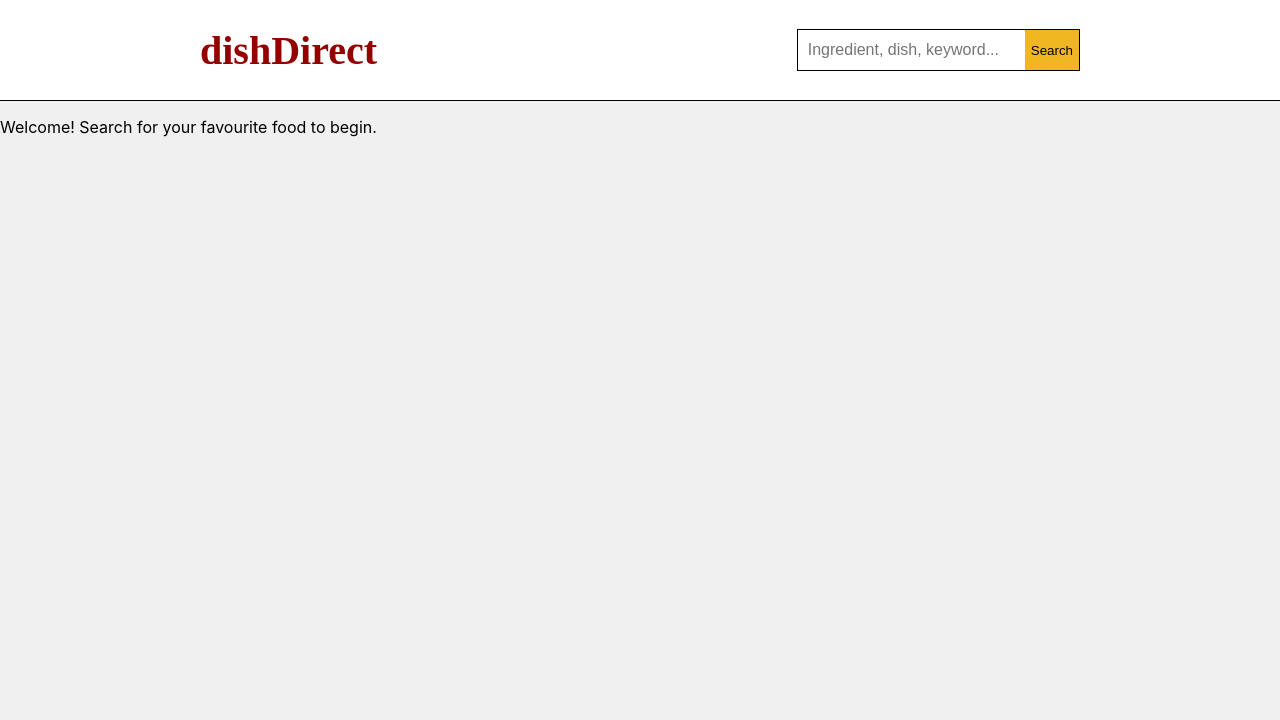
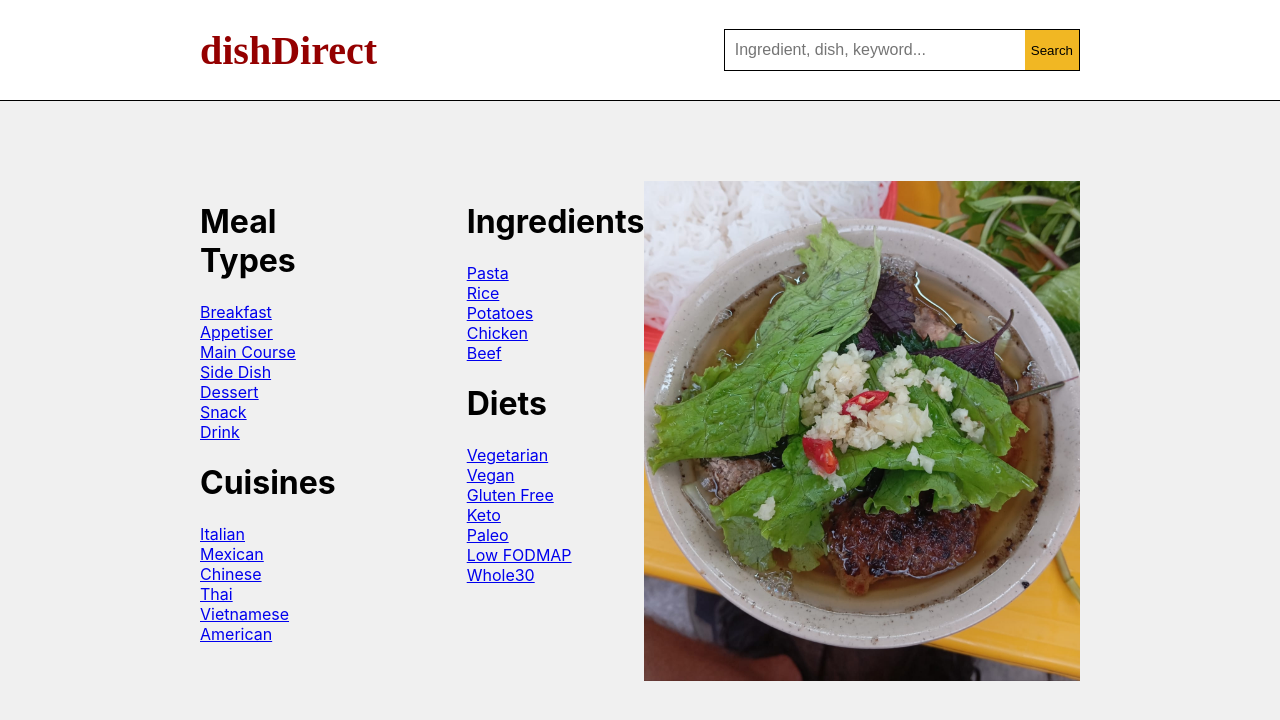
Before and after one commit to dtobrien23/dish-direct, a React (Create React App) app in the folder client/: page / in a window 1280 px wide. Shown: the top 720 px of the page. Built offline with nearby package versions, Linux system fonts and the light colour scheme.

Commit message:
Flesh out Home page and modify API calls to allow for different query types

```diff
--- a/client/public/index.html
+++ b/client/public/index.html
@@ -24,7 +24,7 @@
       work correctly both with client-side routing and a non-root public URL.
       Learn how to configure a non-root public URL by running `npm run build`.
     -->
-    <title>React App</title>
+    <title>DishDirect - find your favourite recipes</title>
   </head>
   <body>
     <noscript>You need to enable JavaScript to run this app.</noscript>
--- a/client/src/AppContext.js
+++ b/client/src/AppContext.js
@@ -10,14 +10,14 @@ export const AppProvider = ({ children }) => {
   const [searchQuery, setSearchQuery] = useState("");
   const [recipesToShow, setRecipesToShow] = useState(30);
 
-  const handleSearch = () => {
-    console.log(searchQuery);
+  // searchQuery as a parameter to bypass asynchronous state variable updates
+  const handleSearch = (searchQuery, param = "query") => {
     fetch("/search", {
       method: "POST",
       headers: {
         "Content-Type": "application/json",
       },
-      body: JSON.stringify({ query: searchQuery }),
+      body: JSON.stringify({ [param]: searchQuery }),
     })
       .then((response) => response.json())
       .then((data) => {
--- a/client/src/components/Navbar.js
+++ b/client/src/components/Navbar.js
@@ -38,7 +38,7 @@ const Navbar = () => {
         <form
           onSubmit={(event) => {
             event.preventDefault();
-            handleSearch();
+            handleSearch(searchQuery);
             navigate("/recipes");
           }}
           style={{
@@ -58,6 +58,7 @@ const Navbar = () => {
             placeholder="Ingredient, dish, keyword..."
             style={{
               height: "100%",
+              width: "300px",
               outline: "none",
               padding: "0 10px 0 10px",
               border: "none",
--- a/client/src/pages/Home.js
+++ b/client/src/pages/Home.js
@@ -1,12 +1,133 @@
 import React from "react";
 import Navbar from "../components/Navbar";
+import { Link } from "react-router-dom";
+import { useAppContext } from "../AppContext";
 import "../App.css";
 
 const Home = () => {
+  const { setSearchQuery, handleSearch } = useAppContext();
+
+  const mealTypes = [
+    "Breakfast",
+    "Appetiser",
+    "Main Course",
+    "Side Dish",
+    "Dessert",
+    "Snack",
+    "Drink",
+  ];
+
+  const cuisines = [
+    "Italian",
+    "Mexican",
+    "Chinese",
+    "Thai",
+    "Vietnamese",
+    "American",
+  ];
+
+  const ingredients = ["Pasta", "Rice", "Potatoes", "Chicken", "Beef"];
+
+  const diets = [
+    "Vegetarian",
+    "Vegan",
+    "Gluten Free",
+    "Keto",
+    "Paleo",
+    "Low FODMAP",
+    "Whole30",
+  ];
+
   return (
     <div>
       <Navbar />
-      <p>Welcome! Search for your favourite food to begin.</p>
+      <div
+        id="homepage-container"
+        style={{
+          display: "flex",
+          flexDirection: "row",
+          justifyContent: "space-between",
+          margin: "80px 200px",
+        }}
+      >
+        <div
+          id="options-list-container"
+          style={{
+            display: "flex",
+            flexDirection: "row",
+          }}
+        >
+          <div id="options-list-1" style={{ marginRight: "125px" }}>
+            <h1>Meal Types</h1>
+            {mealTypes.map((type) => (
+              <>
+                <Link
+                  to="/recipes"
+                  onClick={() => {
+                    setSearchQuery(type);
+                    handleSearch(type, "type");
+                  }}
+                >
+                  {type}
+                </Link>
+                <br />
+              </>
+            ))}
+            <h1>Cuisines</h1>
+            {cuisines.map((cuisine) => (
+              <>
+                <Link
+                  to="/recipes"
+                  onClick={() => {
+                    setSearchQuery(cuisine);
+                    handleSearch(cuisine, "cuisine");
+                  }}
+                >
+                  {cuisine}
+                </Link>
+                <br />
+              </>
+            ))}
+          </div>
+          <div id="options-list-2">
+            <h1>Ingredients</h1>
+            {ingredients.map((ingredient) => (
+              <>
+                <Link
+                  to="/recipes"
+                  onClick={() => {
+                    setSearchQuery(ingredient);
+                    handleSearch([ingredient], "includeIngredients");
+                  }}
+                >
+                  {ingredient}
+                </Link>
+                <br />
+              </>
+            ))}
+            <h1>Diets</h1>
+            {diets.map((diet) => (
+              <>
+                <Link
+                  to="/recipes"
+                  onClick={() => {
+                    setSearchQuery(diet);
+                    handleSearch([diet], "diet");
+                  }}
+                >
+                  {diet}
+                </Link>
+                <br />
+              </>
+            ))}
+          </div>
+        </div>
+        <img
+          src="../../images/bun-cha.jpeg"
+          alt="Bun Cha"
+          style={{ height: "500px" }}
+        />
+      </div>
     </div>
   );
 };
```
Also changed, not shown: client/public/images/bun-cha.jpeg (added), 1 other file (tests, documents, lock files or other folders).
